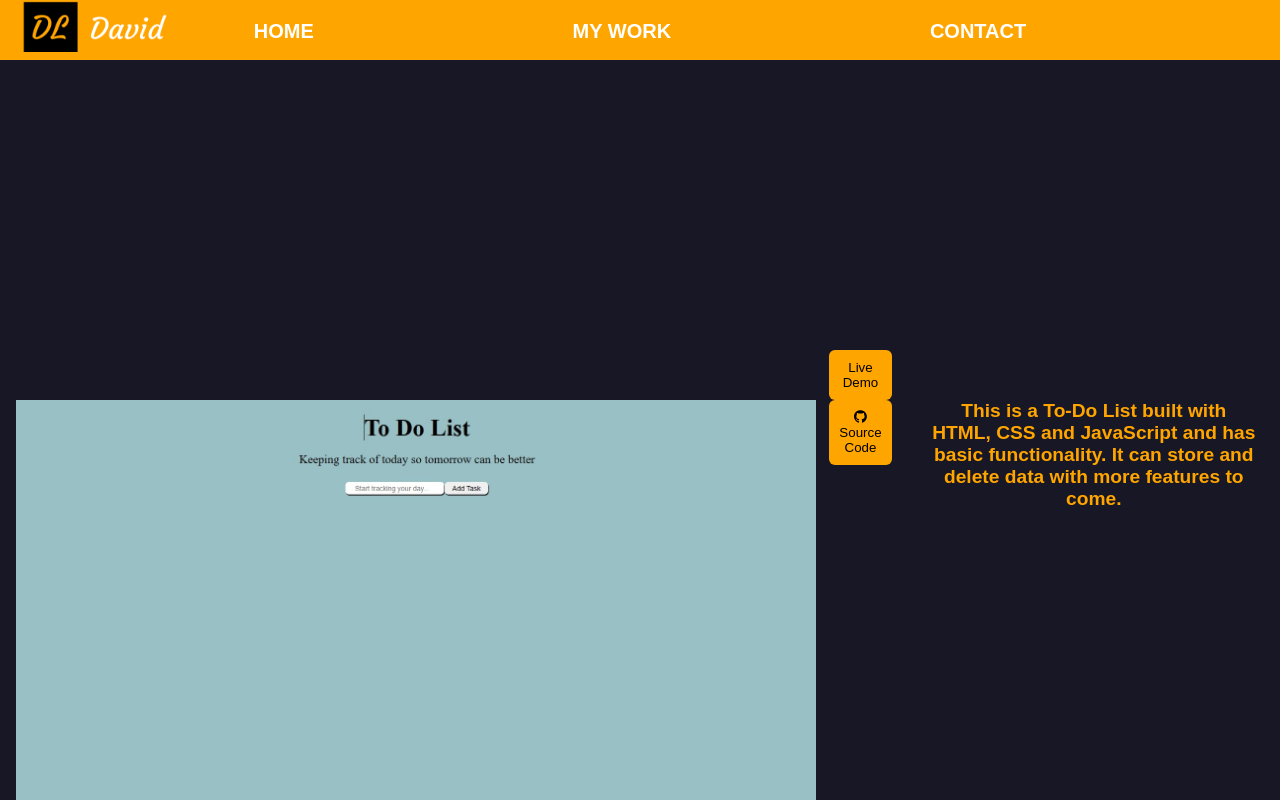
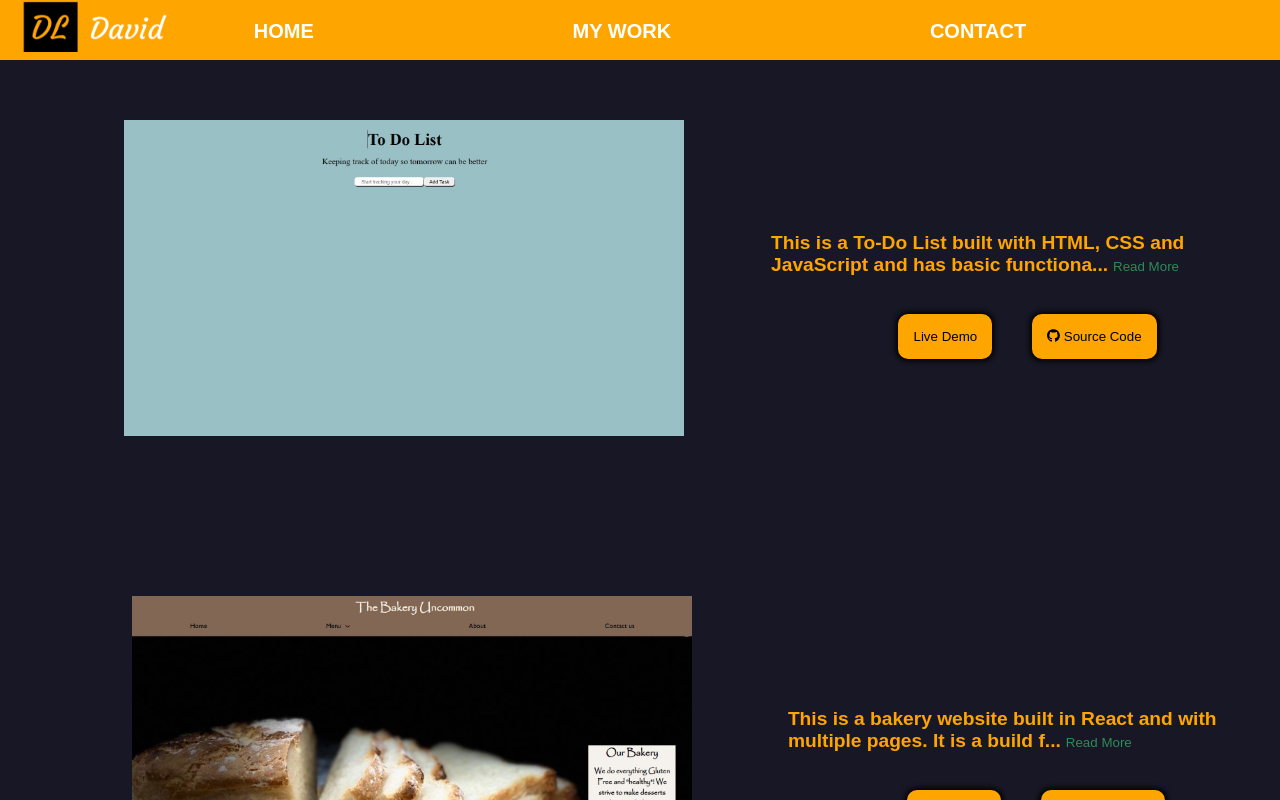
Before and after one commit to davidl117/portfolio-broken, a React (Create React App) app: page /portfolio/work in a window 1280 px wide. Shown: the top 800 px of the page. Built offline with nearby package versions, Linux system fonts and the light colour scheme; a web font is replaced by a local one.

Commit message:
cahnge stylesheet

```diff
--- a/src/styles.css
+++ b/src/styles.css
@@ -184,6 +184,7 @@ a:hover {
 }
 
 .image-section-container {
+  display: flex;
   width: 100%;
   margin: 0 auto;
 }
@@ -330,14 +331,87 @@ a:hover {
       transform: translatex(-100%)
     }
   }
+/* ===================Projects====================== */
+
+  .project-frame {
+    margin-top: 2.5em;
+  }
+
+  .image-section-container {
+    display: flex;
+  }
 
   .image-container {
     display: flex;
     flex-direction: row;
-    margin: 5em 1em;
+    margin: 5em 1.5em;
   }
 
   .project-img {
-    width: 50em;
+    width: 35em;
+  }
+
+  .description-responsive {
+    display: none;
+  }
+  .responsive-demo-btn-container {
+    display: none;
+  }
+  .project-img:hover {
+    opacity: 50%;
+  }
+
+  .project-dscrp {
+    display: block;
+    max-width: 600px;
+    margin: 10em auto 0 auto;
+    font-size: larger;
+    font-weight: bold;
+    color: orange;
+  }
+
+  .display-text-btn {
+    cursor: pointer;
+    background: none;
+    padding: 5px;
+    border: none;
+    color: seagreen;
+  }
+
+  .demo-buttons-container {
+    display: flex;
+    justify-content: center;
+    margin-top: 35px;
+  }
+
+  .demo-buttons-container button {
+    margin-left: 3em;
+    border: none;
+    padding: 15px;
+    border-radius: 10px;
+    background-color: orange;
+    box-shadow: 0px 0px 5px 2px black;
+  }
+
+  .demo-buttons:hover {
+    box-shadow: 0px 0px 1px 1px white;
+  }
+  .demo-buttons:active {
+    box-shadow: 0px 0px 5px white;
+  }
+
+  /* ===============Contact===================== */
+
+  input[type=text],input[type=email], textarea {
+    width: 300px;
+    resize: none;
+  }
+
+  .submit {
+    display: flex;
+    justify-content: center;
+    font-weight: 700;
+    font-size: large;
+    width: 100%;
   }
 }
```
